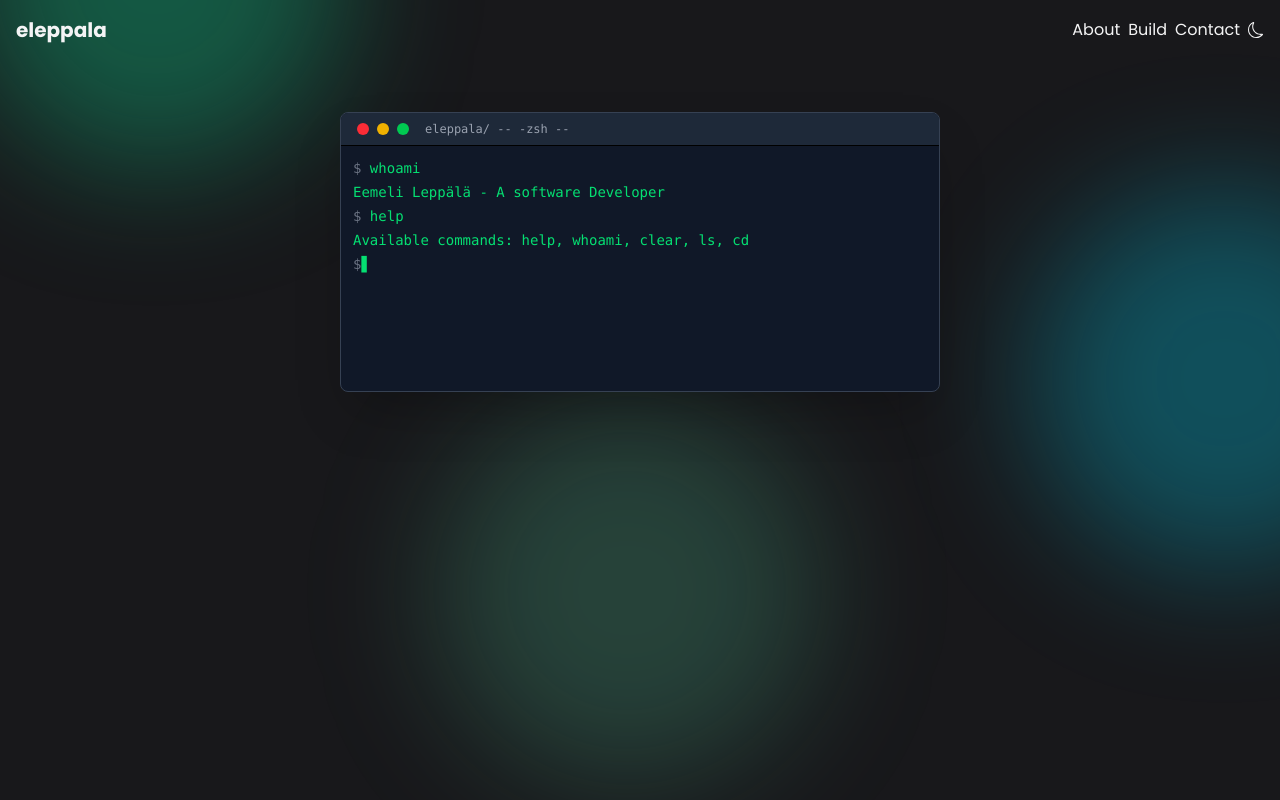
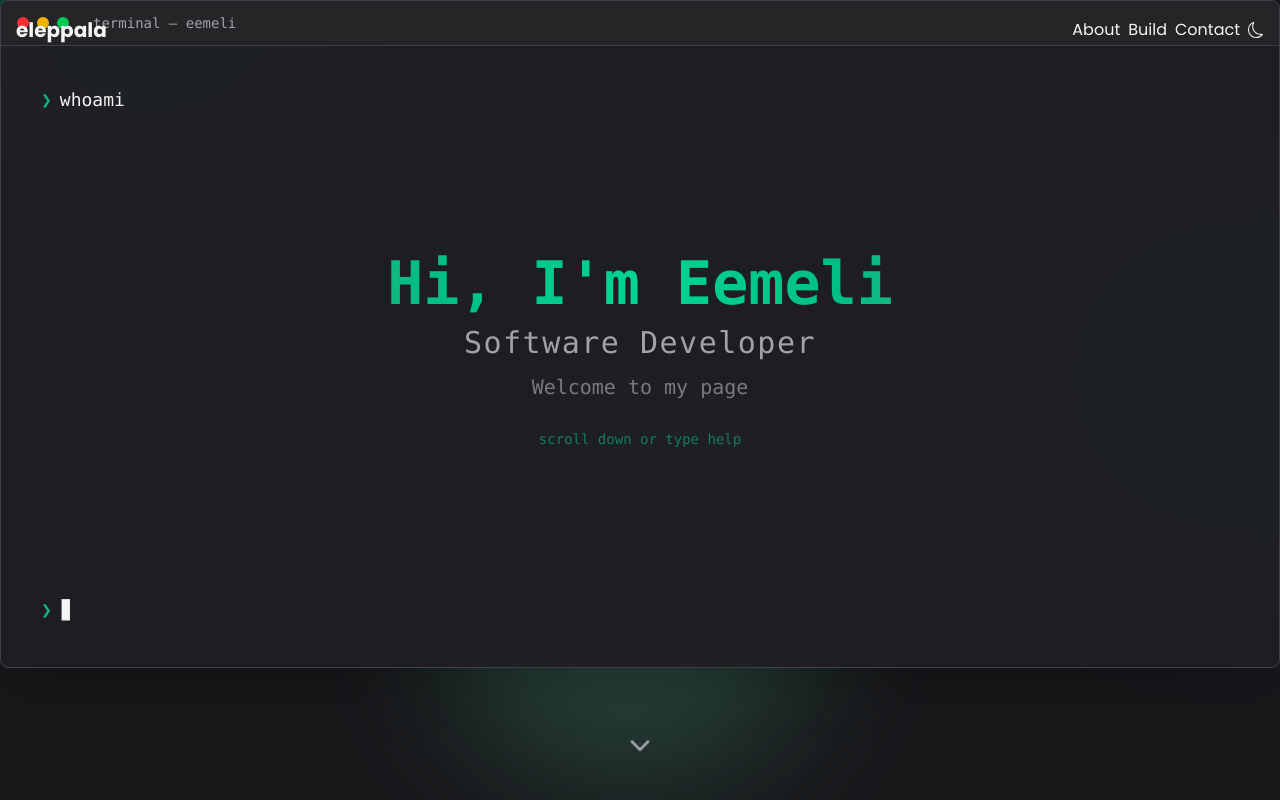
Before and after one commit to eleppala/eleppala_, a React (Vite) app: page / in a window 1280 px wide. Shown: the top 800 px of the page. Built offline with nearby package versions, Linux system fonts and the light colour scheme.

Commit message:
landing page

```diff
--- a/package.json
+++ b/package.json
@@ -10,6 +10,7 @@
     "preview": "vite preview"
   },
   "dependencies": {
+    "lucide-react": "^0.562.0",
     "react": "^19.2.0",
     "react-dom": "^19.2.0",
     "react-icons": "^5.5.0",
--- /dev/null
+++ b/src/components/Introduce.tsx
@@ -0,0 +1,21 @@
+function Introduce() {
+  return (
+    <section className="mx-4 space-y-4 max-w-180 text-left">
+      <h1 className="text-2xl sm:text-3xl font-bold">
+        Hello, my name is Eemeli
+      </h1>
+      <p className="text-gray-400">
+        I'm a software developer.
+      </p>
+      <p className="text-gray-400">
+        Welcome to my page! This page is originally built for learning purposes, hope you like it!
+      </p>
+      <p className="text-gray-500 text-sm">
+        More about me in the <span className="text-primary">About</span> section.
+        If you're curious how and why this site was built, check the <span className="text-primary">Build</span> section.
+      </p>
+    </section>
+  )
+}
+
+export default Introduce
--- a/src/components/Terminal.tsx
+++ b/src/components/Terminal.tsx
@@ -1,233 +1,230 @@
-import { useState, useEffect, useRef } from 'react'
+import { useState, useEffect, useRef } from 'react';
+import { useNavigate } from 'react-router-dom';
 
 interface TerminalLine {
-  type: 'command' | 'response'
-  text: string
+  type: 'command' | 'response';
+  text: string;
 }
 
-interface TerminalProps {
-  onTypingComplete?: () => void
-  isTyping?: boolean
+interface IntroLine {
+  text: string;
+  className: string;
 }
 
-type Phase = 'intro-whoami' | 'intro-whoami-done' | 'intro-help' | 'intro-help-done' | 'interactive'
+const INITIAL_COMMAND = 'whoami';
 
-function Terminal({ onTypingComplete, isTyping = true }: TerminalProps) {
-  const [phase, setPhase] = useState<Phase>('intro-whoami')
-  const [introCommandText, setIntroCommandText] = useState('')
-  const [history, setHistory] = useState<TerminalLine[]>([])
-  const [currentInput, setCurrentInput] = useState('')
-  const [showCursor, setShowCursor] = useState(true)
-  const inputRef = useRef<HTMLInputElement>(null)
-  const terminalRef = useRef<HTMLDivElement>(null)
+const INTRO_LINES: IntroLine[] = [
+  { text: "Hi, I'm Eemeli", className: "text-4xl md:text-6xl font-bold bg-gradient-to-r from-primary via-emerald-400 to-primary bg-clip-text text-transparent" },
+  { text: "Software Developer", className: "text-2xl md:text-3xl text-muted-foreground font-light tracking-wider" },
+  { text: "Welcome to my page", className: "text-lg md:text-xl text-muted-foreground/70" },
+  { text: "scroll down or type help", className: "text-sm text-primary/60 font-mono mt-4" },
+];
 
-  const whoamiCommand = 'whoami'
-  const whoamiResponse = 'Eemeli Leppälä - A software Developer'
-  const helpCommand = 'help'
-  const helpResponse = 'Available commands: help, whoami, clear, ls, cd'
+const HELP_RESPONSE = [
+  'Available commands:',
+  '  whoami   - Show intro',
+  '  about    - Learn more about me',
+  '  skills   - View my tech stack',
+  '  contact  - Get in touch',
+  '  clear    - Clear terminal',
+  '  More Commands Coming Soon!',
+];
 
-  // Phase 1: Type "whoami"
-  useEffect(() => {
-    if (!isTyping || phase !== 'intro-whoami') return
-
-    let index = 0
-    const interval = setInterval(() => {
-      if (index < whoamiCommand.length) {
-        setIntroCommandText(whoamiCommand.slice(0, index + 1))
-        index++
-      } else {
-        clearInterval(interval)
-        setPhase('intro-whoami-done')
-      }
-    }, 80)
-
-    return () => clearInterval(interval)
-  }, [isTyping, phase])
-
-  // Phase 2: Wait, show whoami response, then start typing help
-  useEffect(() => {
-    if (phase !== 'intro-whoami-done') return
-
-    const timer = setTimeout(() => {
-      setHistory([
-        { type: 'command', text: whoamiCommand },
-        { type: 'response', text: whoamiResponse },
-      ])
-      setIntroCommandText('')
-      setPhase('intro-help')
-    }, 400)
-
-    return () => clearTimeout(timer)
-  }, [phase])
-
-  // Phase 3: Type "help"
-  useEffect(() => {
-    if (phase !== 'intro-help') return
-
-    let index = 0
-    const interval = setInterval(() => {
-      if (index < helpCommand.length) {
-        setIntroCommandText(helpCommand.slice(0, index + 1))
-        index++
-      } else {
-        clearInterval(interval)
-        setPhase('intro-help-done')
-      }
-    }, 80)
-
-    return () => clearInterval(interval)
-  }, [phase])
-
-  // Phase 4: Wait, show help response, become interactive
-  useEffect(() => {
-    if (phase !== 'intro-help-done') return
-
-    const timer = setTimeout(() => {
-      setHistory(prev => [
-        ...prev,
-        { type: 'command', text: helpCommand },
-        { type: 'response', text: helpResponse },
-      ])
-      setIntroCommandText('')
-      setPhase('interactive')
-      onTypingComplete?.()
-    }, 400)
-
-    return () => clearTimeout(timer)
-  }, [phase, onTypingComplete])
-
-  // Blinking cursor
-  useEffect(() => {
-    const interval = setInterval(() => {
-      setShowCursor(prev => !prev)
-    }, 530)
-    return () => clearInterval(interval)
-  }, [])
-
-  // Focus input when clicking terminal
-  const handleTerminalClick = () => {
-    if (phase === 'interactive') {
-      inputRef.current?.focus()
-    }
+interface TerminalProps {
+  scrollProgress?: number;
 }
 
-  // Handle command execution
-  const executeCommand = (cmd: string) => {
-    const trimmedCmd = cmd.trim().toLowerCase()
-    let response = ''
+function Terminal({ scrollProgress = 0 }: TerminalProps) {
+  const navigate = useNavigate();
+  const [lines, setLines] = useState<TerminalLine[]>([]);
+  const [currentCommand, setCurrentCommand] = useState('');
+  const [typingIndex, setTypingIndex] = useState(0);
+  const [showCursor, setShowCursor] = useState(true);
+  const [isTypingComplete, setIsTypingComplete] = useState(false);
+  const [showIntro, setShowIntro] = useState(false);
+  const [visibleIntroLines, setVisibleIntroLines] = useState(0);
+  const [userInput, setUserInput] = useState('');
+  const [isCleared, setIsCleared] = useState(false);
+  const inputRef = useRef<HTMLInputElement>(null);
+  const containerRef = useRef<HTMLDivElement>(null);
 
-    switch (trimmedCmd) {
+  // Calculate transform based on scroll
+  const scale = 1 - (scrollProgress * 0.3);
+  const translateY = scrollProgress * -100;
+  const borderRadius = 8 + (scrollProgress * 16);
+
+  // Blinking cursor effect
+  useEffect(() => {
+    const cursorInterval = setInterval(() => {
+      setShowCursor(prev => !prev);
+    }, 530);
+    return () => clearInterval(cursorInterval);
+  }, []);
+
+  // Typing animation for initial command
+  useEffect(() => {
+    if (typingIndex < INITIAL_COMMAND.length) {
+      const timeout = setTimeout(() => {
+        setCurrentCommand(INITIAL_COMMAND.slice(0, typingIndex + 1));
+        setTypingIndex(prev => prev + 1);
+      }, 150);
+      return () => clearTimeout(timeout);
+    } else if (!showIntro) {
+      const timeout = setTimeout(() => {
+        setShowIntro(true);
+      }, 300);
+      return () => clearTimeout(timeout);
+    }
+  }, [typingIndex, showIntro]);
+
+  // Staggered intro line animation
+  useEffect(() => {
+    if (showIntro && visibleIntroLines < INTRO_LINES.length) {
+      const timeout = setTimeout(() => {
+        setVisibleIntroLines(prev => prev + 1);
+      }, 200);
+      return () => clearTimeout(timeout);
+    } else if (showIntro && visibleIntroLines === INTRO_LINES.length && !isTypingComplete) {
+      const timeout = setTimeout(() => {
+        setIsTypingComplete(true);
+      }, 500);
+      return () => clearTimeout(timeout);
+    }
+  }, [showIntro, visibleIntroLines, isTypingComplete]);
+
+  const handleTerminalClick = () => {
+    inputRef.current?.focus();
+  };
+
+  const handleKeyDown = (e: React.KeyboardEvent<HTMLInputElement>) => {
+    if (e.key === 'Enter' && userInput.trim()) {
+      const command = userInput.trim().toLowerCase();
+
+      let response: string[] = [];
+
+      switch (command) {
         case 'help':
-        response = helpResponse
-        break
+          response = HELP_RESPONSE;
+          break;
         case 'whoami':
-        response = whoamiResponse
-        break
+          setLines([]);
+          setIsCleared(false);
+          setUserInput('');
+          return;
+        case 'about':
+          response = ['Navigating to About page...'];
+          setTimeout(() => navigate('/about'), 500);
+          break;
+        case 'contact':
+          response = ['Navigating to Contact page...'];
+          setTimeout(() => navigate('/contact'), 500);
+          break;
+        case 'skills':
+          response = [
+            'Tech Stack:',
+            '  Languages: C, C++, TypeScript, JavaScript, Python',
+            '  Frontend:  React, Vue, Nuxt, Tailwind CSS, Vite',
+            '  Backend:   Node.js, Supabase',
+            '  Tools:     Git, Docker, Linux',
+          ];
+          break;
         case 'clear':
-        setHistory([])
-        setCurrentInput('')
-        return
-      case 'ls':
-        response = 'projects/  about.txt  contact.txt'
-        break
-      case 'cd':
-        response = 'Usage: cd <directory>'
-        break
-      case '':
-        setHistory(prev => [...prev, { type: 'command', text: '' }])
-        setCurrentInput('')
-        return
+          setLines([]);
+          setIsCleared(true);
+          setUserInput('');
+          return;
         default:
-        response = `command not found: ${trimmedCmd}`
+          response = [`Command not found: ${command}`, 'Type "help" for available commands'];
       }
 
-    setHistory(prev => [
+      setLines(prev => [
         ...prev,
-      { type: 'command', text: cmd },
-      { type: 'response', text: response },
-    ])
-    setCurrentInput('')
+        { type: 'command' as const, text: userInput },
+        ...response.map(text => ({ type: 'response' as const, text })),
+      ]);
+      setUserInput('');
+
+      setTimeout(() => {
+        containerRef.current?.scrollTo({ top: containerRef.current.scrollHeight, behavior: 'smooth' });
+      }, 10);
     }
-
-  // Handle keyboard input
-  const handleKeyDown = (e: React.KeyboardEvent<HTMLInputElement>) => {
-    if (e.key === 'Enter') {
-      executeCommand(currentInput)
-    }
-  }
-
-  // Auto-scroll to bottom
-  useEffect(() => {
-    if (terminalRef.current) {
-      terminalRef.current.scrollTop = terminalRef.current.scrollHeight
-    }
-  }, [history])
-
-  const cursorVisible = showCursor ? 'opacity-100' : 'opacity-0'
-  const isIntroPhase = phase.startsWith('intro')
+  };
 
   return (
     <div
-      className="w-[calc(100vw-2rem)] sm:w-[420px] md:w-[500px] lg:w-[600px] h-[200px] sm:h-[250px] md:h-[280px] bg-gray-900 rounded-lg shadow-2xl overflow-hidden cursor-text mx-4 border-[0.5px] border-gray-700"
+      ref={containerRef}
+      className="w-full h-full bg-card/95 backdrop-blur-md border border-border shadow-2xl overflow-auto transition-all duration-100"
+      style={{
+        transform: `scale(${scale}) translateY(${translateY}px)`,
+        borderRadius: `${borderRadius}px`,
+      }}
       onClick={handleTerminalClick}
     >
       {/* Terminal header */}
-      <div className="flex items-center gap-2 px-4 py-2 bg-gray-800 border-b border-black">
+      <div className="sticky top-0 z-10 flex items-center gap-2 px-4 py-3 bg-secondary/80 backdrop-blur-sm border-b border-border">
         <div className="w-3 h-3 rounded-full bg-red-500" />
         <div className="w-3 h-3 rounded-full bg-yellow-500" />
         <div className="w-3 h-3 rounded-full bg-green-500" />
-        <span className="ml-2 text-gray-400 text-xs font-mono">eleppala/ -- -zsh -- </span>
+        <span className="ml-4 text-sm text-muted-foreground font-mono">terminal — eemeli</span>
       </div>
 
-      {/* Terminal body */}
+      {/* Terminal content */}
+      <div className="p-6 md:p-10 font-mono text-sm md:text-lg min-h-[calc(100%-48px)] overflow-y-auto flex flex-col">
+        {/* Initial typing animation */}
+        {!isCleared && (
+          <div className="flex items-center">
+            <span className="text-primary mr-2">❯</span>
+            <span>{showIntro ? INITIAL_COMMAND : currentCommand}</span>
+            {!showIntro && <span className={`ml-0.5 ${showCursor ? 'opacity-100' : 'opacity-0'}`}>▊</span>}
+          </div>
+        )}
+
+        {/* Impressive intro section */}
+        {showIntro && !isCleared && (
+          <div className="flex flex-col items-center justify-center flex-1 py-12 md:py-20 space-y-3">
+            {INTRO_LINES.map((line, index) => (
               <div
-        ref={terminalRef}
-        className="p-3 font-mono text-green-400 text-xs sm:text-sm h-[calc(100%-44px)] overflow-y-auto text-left space-y-1 dark-scrollbar"
+                key={index}
+                className={`${line.className} transition-all duration-500 ${
+                  index < visibleIntroLines
+                    ? 'opacity-100 translate-y-0'
+                    : 'opacity-0 translate-y-4'
+                }`}
               >
-        {/* History lines */}
-        {history.map((line, index) => (
-          <div key={index}>
-            {line.type === 'command' ? (
-              <>
-                <span className="text-gray-500">$ </span>
+                {line.text}
+              </div>
+            ))}
+          </div>
+        )}
+
+        {/* Rendered lines (after intro, for user commands) */}
+        {lines.map((line, index) => (
+          <div key={index} className={line.type === 'command' ? 'flex items-center' : 'ml-4 text-muted-foreground'}>
+            {line.type === 'command' && <span className="text-primary mr-2">❯</span>}
             <span>{line.text}</span>
-              </>
-            ) : (
-              <span>{line.text}</span>
-            )}
           </div>
         ))}
 
-        {/* Current typing line during intro */}
-        {isIntroPhase && (
-          <div>
-            <span className="text-gray-500">$ </span>
-            <span>{introCommandText}</span>
-            <span className={`${cursorVisible} transition-opacity`}>▋</span>
-          </div>
-        )}
-
-        {/* Interactive input line */}
-        {phase === 'interactive' && (
-          <div className="flex">
-            <span className="text-gray-500">$ </span>
-            <span>{currentInput}</span>
-            <span className={`${cursorVisible} transition-opacity`}>▋</span>
-            {/* Hidden input for capturing keyboard */}
+        {/* User input line */}
+        {isTypingComplete && (
+          <div className="flex items-center mt-2">
+            <span className="text-primary mr-2">❯</span>
+            <span>{userInput}</span>
+            <span className={`ml-0.5 ${showCursor ? 'opacity-100' : 'opacity-0'}`}>▊</span>
             <input
               ref={inputRef}
               type="text"
-              value={currentInput}
-              onChange={e => setCurrentInput(e.target.value)}
+              value={userInput}
+              onChange={(e) => setUserInput(e.target.value)}
               onKeyDown={handleKeyDown}
-              className="absolute opacity-0 pointer-events-none"
+              className="absolute opacity-0 pointer-events-auto"
               autoFocus
             />
           </div>
         )}
       </div>
     </div>
-  )
+  );
 }
 
-export default Terminal
+export default Terminal;
--- a/src/index.css
+++ b/src/index.css
@@ -4,27 +4,33 @@
 @theme {
   --font-sans: 'Poppins', system-ui, sans-serif;
 
-  --color-primary: #10b981;    /* emerald */
-  --color-secondary: #18181b;  /* near black */
-  --color-third: #f4f4f5;      /* zinc light */
+  /* Dark theme colors (default) */
+  --color-primary: #10b981;          /* emerald */
+  --color-secondary: #27272a;        /* zinc-800 */
+  --color-background: #18181b;       /* near black */
+  --color-foreground: #f4f4f5;       /* zinc-100 */
+  --color-card: #1f1f23;             /* slightly lighter than bg */
+  --color-border: #3f3f46;           /* zinc-700 */
+  --color-muted: #27272a;            /* zinc-800 */
+  --color-muted-foreground: #a1a1aa; /* zinc-400 */
 }
 
 body {
   font-family: var(--font-sans);
-  @apply bg-secondary text-third;
+  @apply bg-background text-foreground;
 }
 
 body.light {
-  @apply bg-third text-secondary;
+  --color-background: #f4f4f5;
+  --color-foreground: #18181b;
+  --color-card: #ffffff;
+  --color-border: #e4e4e7;
+  --color-secondary: #e4e4e7;
+  --color-muted: #e4e4e7;
+  --color-muted-foreground: #71717a;
 }
 
-/* Used only for previewing colors (VS Code swatches) */
-.color-preview-primary   { color: #10b981; }
-.color-preview-secondary { color: #18181b; }
-.color-preview-third     { color: #f4f4f5; }
-
-
-/* Background animating stuff */
+/* Background animation */
 @keyframes float {
   0%, 100% { transform: translateY(0) translateX(0); }
   50% { transform: translateY(-120px) translateX(60px); }
@@ -37,21 +43,33 @@ body.light {
 .delay-2000 { animation-delay: 2s; }
 .delay-4000 { animation-delay: 4s; }
 
-
-
-
-
-/* Dark scrollbar for terminal */
-.dark-scrollbar::-webkit-scrollbar {
+/* Dark scrollbar (default) */
+::-webkit-scrollbar {
   width: 8px;
 }
-.dark-scrollbar::-webkit-scrollbar-track {
-  background: #1f2937;
+
+::-webkit-scrollbar-track {
+  background: #27272a;
 }
-.dark-scrollbar::-webkit-scrollbar-thumb {
-  background: #4b5563;
+
+::-webkit-scrollbar-thumb {
+  background: #3f3f46;
   border-radius: 4px;
 }
-.dark-scrollbar::-webkit-scrollbar-thumb:hover {
-  background: #6b7280;
+
+::-webkit-scrollbar-thumb:hover {
+  background: #52525b;
 }
+
+/* Light scrollbar */
+body.light ::-webkit-scrollbar-track {
+  background: #e4e4e7;
+}
+
+body.light ::-webkit-scrollbar-thumb {
+  background: #a1a1aa;
+}
+
+body.light ::-webkit-scrollbar-thumb:hover {
+  background: #71717a;
+}
--- a/src/pages/Build.tsx
+++ b/src/pages/Build.tsx
@@ -22,7 +22,7 @@ function Build() {
   }
 
   return (
-    <main className="min-h-screen mt-16 p-8 max-w-3xl mx-auto">
+    <main className="min-h-screen py-16 px-8 max-w-3xl mx-auto">
       <h1 className="text-4xl font-bold mb-8">Build Log</h1>
 
       <div className="space-y-4">
--- a/src/pages/Home.tsx
+++ b/src/pages/Home.tsx
@@ -1,14 +1,72 @@
-import Terminal from '../components/Terminal'
-
+import { useState, useEffect } from 'react';
+import Terminal from '../components/Terminal';
+import { ChevronDown } from 'lucide-react';
 
 function Home() {
+  const [scrollProgress, setScrollProgress] = useState(0);
+
+  useEffect(() => {
+    const handleScroll = () => {
+      const scrollY = window.scrollY;
+      const windowHeight = window.innerHeight;
+      // Progress from 0 to 1 over the first viewport height
+      const progress = Math.min(scrollY / (windowHeight * 0.8), 1);
+      setScrollProgress(progress);
+    };
+
+    window.addEventListener('scroll', handleScroll, { passive: true });
+    return () => window.removeEventListener('scroll', handleScroll);
+  }, []);
+
+  const scrollToContent = () => {
+    window.scrollTo({ top: window.innerHeight, behavior: 'smooth' });
+  };
+
   return (
-    <main className="mt-28 min-h-screen flex justify-center">
-      <div className="">
-          <Terminal />
+    <div className="min-h-[200vh]">
+      {/* Sticky container for terminal */}
+      <div className="sticky top-0 h-screen flex flex-col items-center justify-center overflow-hidden">
+        {/* Terminal wrapper - shrinks and moves up */}
+        <div
+          className="w-full transition-all duration-100 ease-out"
+          style={{
+            padding: `0 ${scrollProgress * 10}%`,
+            height: `${100 - scrollProgress * 40}%`,
+          }}
+        >
+          <Terminal scrollProgress={scrollProgress} />
+        </div>
+
+        {/* Content Section - appears below terminal */}
+        <div
+          className="text-center max-w-2xl px-4 mt-8 transition-all duration-300"
+          style={{
+            opacity: Math.max(0, (scrollProgress - 0.5) * 2),
+            transform: `translateY(${Math.max(0, (1 - scrollProgress) * 30)}px)`,
+          }}
+        >
+          <h2 className="text-3xl font-bold mb-4">More content coming soon...</h2>
+          <p className="text-muted-foreground">
+            Type help to get started
+          </p>
+          <p className="text-muted-foreground">
+            or check out the <a href="/build" className="text-primary hover:underline">Build</a> page
+            or <a href="/contact" className="text-primary hover:underline">get in touch</a>.
+          </p>
+        </div>
+
+        {/* Scroll indicator - fades out as you scroll */}
+        <button
+          onClick={scrollToContent}
+          className="absolute bottom-8 animate-bounce text-muted-foreground hover:text-primary transition-all"
+          style={{ opacity: 1 - scrollProgress * 2 }}
+          aria-label="Scroll down"
+        >
+          <ChevronDown size={32} />
+        </button>
       </div>
-    </main>
-  )
+    </div>
+  );
 }
 
-export default Home
+export default Home;
```
Also changed, not shown: src/content/posts/11.md (added, +2 -0 lines), src/content/posts/12.md (added, +2 -0 lines), src/content/unposted/11.md (deleted, +0 -1 lines), 1 other file (tests, documents, lock files or other folders). Lines whose indentation alone changed are shown as unchanged.
